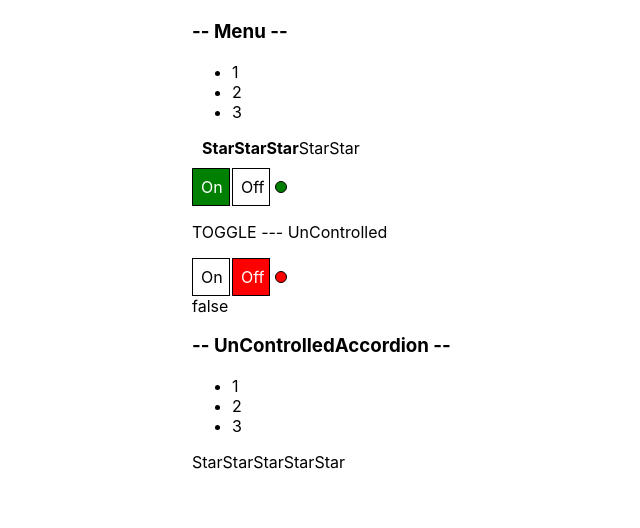
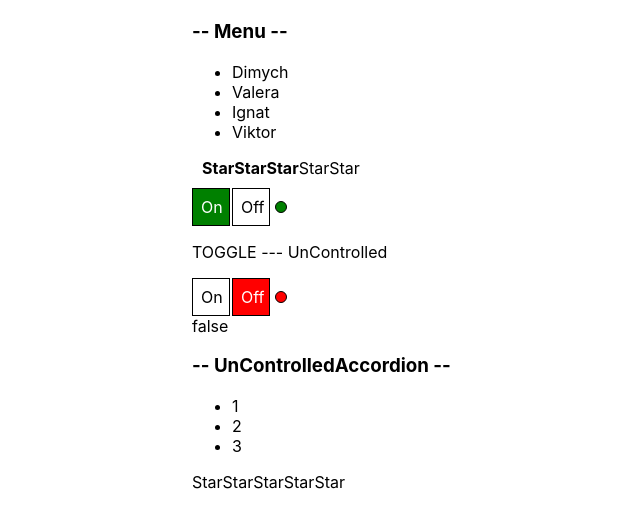
Before and after one commit to ViktorProdeus/storybook, a React (Create React App) app: page / in a window 1280 px wide. Shown: the top 528 px of the page, without its empty margins (148-788 px from the left). Built offline with nearby package versions, Linux system fonts and the light colour scheme.

Commit message:
add array of items to Accordion (lesson 14)

```diff
--- a/src/App.tsx
+++ b/src/App.tsx
@@ -13,20 +13,27 @@ function App() {
     let [accordionCollapsed, setAccordionCollapsed] = useState<boolean>(false);
     let [switchOn, setSwitchOn] = useState<boolean>(true);
     let [switchOnUnControlled, setSwitchOnUnControlled] = useState<boolean>(false);
+    let items = [{title: 'Dimych', value: 1}, {title: 'Valera', value: 2}, {title: 'Ignat', value: 3}, {
+        title: 'Viktor',
+        value: 4
+    },]
+    let onItemClick = (value: any) => alert(`I am user ${value}`);
 
     return (
         <div className={'wrapper'}>
             <Accordion
+                onItemClick={onItemClick}
                 titleValue={"-- Menu --"}
                 collapsed={accordionCollapsed}
                 onClick={setAccordionCollapsed}
+                items={items}
             />
             <Rating value={ratingValue} onClick={setRatingValue}/>
             <OnOff on={switchOn} onChange={setSwitchOn}/>
 
-            <UnControlledOnOff onChange={setSwitchOnUnControlled} /> {switchOnUnControlled.toString()}
+            <UnControlledOnOff onChange={setSwitchOnUnControlled}/> {switchOnUnControlled.toString()}
             <UnControlledAccordion titleValue={'-- UnControlledAccordion --'}/>
-            <UnControlledRating onChange={()=> setRatingValue}/>
+            <UnControlledRating onChange={() => setRatingValue}/>
         </div>
     )
 }
--- a/src/components/Accordion/Accordion.tsx
+++ b/src/components/Accordion/Accordion.tsx
@@ -1,4 +1,9 @@
 import React from "react";
+
+type ItemType = {
+    title: string
+    value: any
+}
 
 export type AccordionPropsType = {
     titleValue: string
@@ -8,6 +13,8 @@ export type AccordionPropsType = {
      * optional color of title Accordion
       */
     color?: string
+    items: ItemType[]
+    onItemClick: (value: boolean) => void
 }
 
 function Accordion(props: AccordionPropsType) {
@@ -22,7 +29,7 @@ function Accordion(props: AccordionPropsType) {
                 collapsed={!props.collapsed}
                 color={props.color}
             />
-            {!props.collapsed && <AccordionBody/>}
+            {!props.collapsed && <AccordionBody onItemClick={props.onItemClick} items={props.items}/>}
         </div>
     );
 }
@@ -46,13 +53,16 @@ function AccordionTitle(props: AccordionTitlePropsType) {
     );
 }
 
-function AccordionBody() {
+type AccordionBodyPropsType = {
+    items: ItemType[]
+    onItemClick: (value: any)=>void
+}
+
+function AccordionBody(props: AccordionBodyPropsType) {
     console.log('AccordionBody rendering');
     return (
         <ul>
-            <li>1</li>
-            <li>2</li>
-            <li>3</li>
+            {props.items.map(i=> <li onClick={()=> props.onItemClick(i.title)} key={i.value}>{i.title}</li>)}
         </ul>
     );
 }
```
Also changed, not shown: 1 other file (tests, documents, lock files or other folders).
